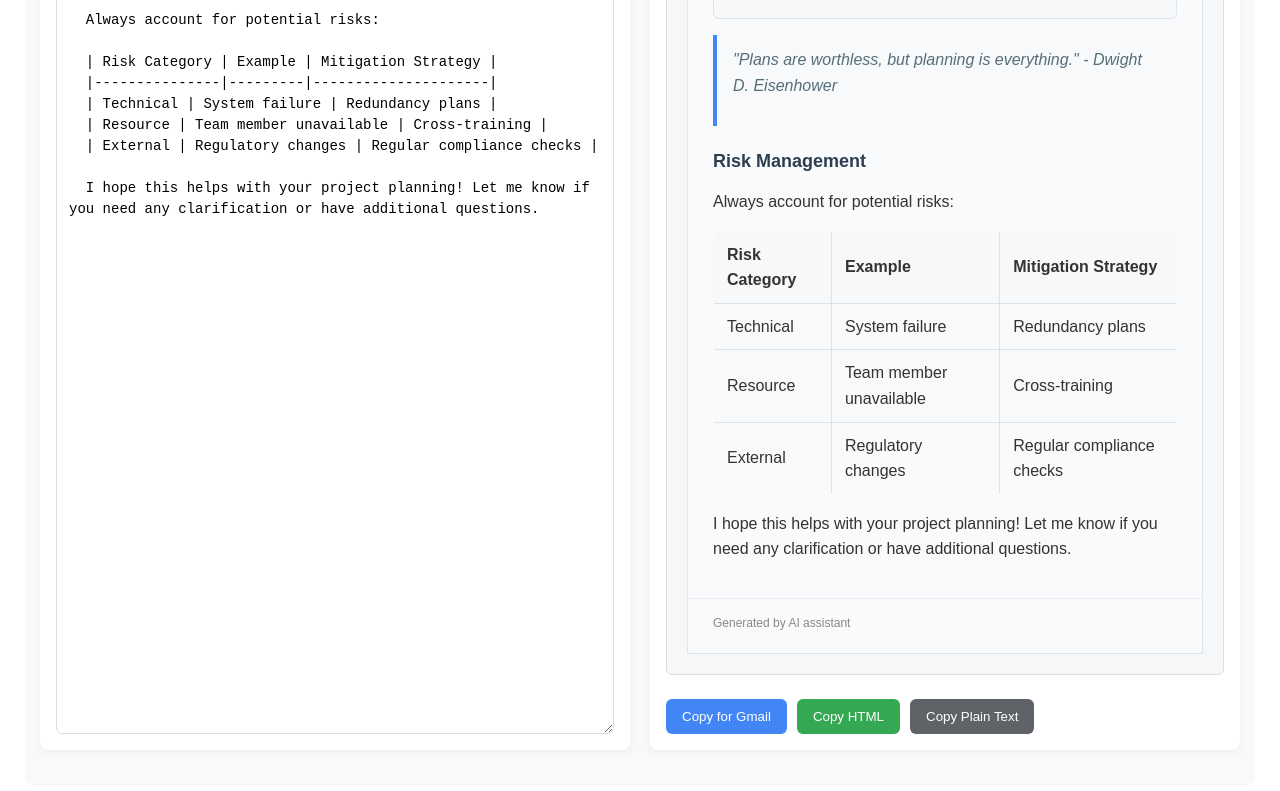
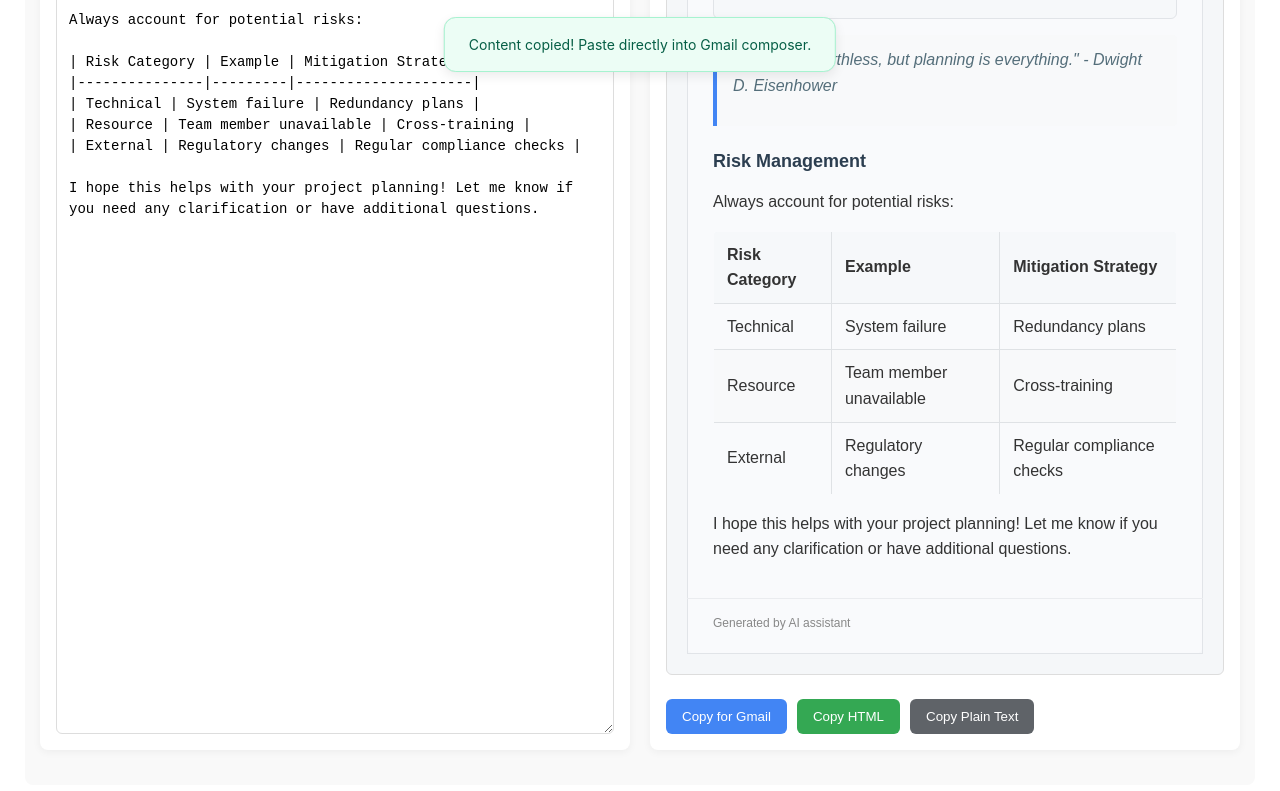
Before and after one commit to iantimes/sendai, a plain HTML site: page public/index.html in a window 1280 px wide. Both pictures are taken after a click on the button "Copy for Gmail". Shown: the part 838-1629 px from the top of the page. Drawn offline with nearby package versions, Linux system fonts and the light colour scheme.

Commit message:
Enhances UI feedback system with toast notifications
Replaces basic status messages with a modern toast notification system that:
- Supports multiple message types (success, error, warning, info)
- Allows stacking of up to 5 notifications
- Features smooth animations and hover effects
- Improves visibility with better positioning and styling

Refactors showStatus to showUIFeedback for better user experience and consistency

```diff
--- a/public/script.js
+++ b/public/script.js
@@ -80,7 +80,7 @@ document.addEventListener('DOMContentLoaded', () => {
       showStatus('', '');
     } catch (error) {
       console.error(error);
-        showStatus('Error rendering markdown', 'error');
+      showUIFeedback('Error rendering markdown', 'error');
     }
   }
 
@@ -114,7 +114,7 @@ document.addEventListener('DOMContentLoaded', () => {
             'text/plain': textBlob
           })
         ]).then(() => {
-            showStatus('Content copied! Paste directly into Gmail composer.', 'success');
+          showUIFeedback('Content copied! Paste directly into Gmail composer.', 'success');
           manualCopyInfo.classList.remove('show');
         }).catch(err => {
           console.warn('Clipboard API write failed, trying alternative method', err);
@@ -143,7 +143,7 @@ document.addEventListener('DOMContentLoaded', () => {
         const successful = document.execCommand('copy');
 
         if (successful) {
-            showStatus('Content copied! Paste directly into Gmail composer.', 'success');
+          showUIFeedback('Content copied! Paste directly into Gmail composer.', 'success');
           manualCopyInfo.classList.remove('show');
         } else {
           showManualCopyInfo();
@@ -158,7 +158,7 @@ document.addEventListener('DOMContentLoaded', () => {
     }
 
     function showManualCopyInfo() {
-        showStatus('Automatic copy failed. Please try manual selection or HTML copy.', 'error');
+      showUIFeedback('Automatic copy failed. Please try manual selection or HTML copy.', 'error');
       manualCopyInfo.classList.add('show');
     }
   });
@@ -173,13 +173,13 @@ document.addEventListener('DOMContentLoaded', () => {
       const successful = document.execCommand('copy');
 
       if (successful) {
-          showStatus('HTML copied! Use Gmail\'s "Insert as HTML" option.', 'success');
+        showUIFeedback('HTML copied! Use Gmail\'s "Insert as HTML" option.', 'success');
       } else {
-          showStatus('Failed to copy HTML. Try again.', 'error');
+        showUIFeedback('Failed to copy HTML. Try again.', 'error');
       }
     } catch (error) {
       console.error('HTML copy error:', error);
-        showStatus('Error copying HTML.', 'error');
+      showUIFeedback('Error copying HTML.', 'error');
     }
   });
 
@@ -193,13 +193,13 @@ document.addEventListener('DOMContentLoaded', () => {
       const successful = document.execCommand('copy');
 
       if (successful) {
-          showStatus('Plain text copied!', 'success');
+        showUIFeedback('Plain text copied!', 'success');
       } else {
-          showStatus('Failed to copy text. Try again.', 'error');
+        showUIFeedback('Failed to copy text. Try again.', 'error');
       }
     } catch (error) {
       console.error('Text copy error:', error);
-        showStatus('Error copying text.', 'error');
+      showUIFeedback('Error copying text.', 'error');
     }
   });
 
@@ -391,4 +391,52 @@ document.addEventListener('DOMContentLoaded', () => {
       statusElement.style.display = 'none';
     }, 3000);
   }
+
+  function showUIFeedback(message, type = "info") {
+    let uiFeedbackContainer = document.querySelector(".ui-feedback-container");
+
+    if (!uiFeedbackContainer) {
+      uiFeedbackContainer = document.createElement("div");
+      uiFeedbackContainer.classList.add("ui-feedback-container");
+      document.body.appendChild(uiFeedbackContainer);
+    }
+
+    const uiFeedback = document.createElement("div");
+    uiFeedback.classList.add("ui-feedback");
+    uiFeedback.classList.add(type);
+
+    const messageText = document.createElement("span");
+    messageText.textContent = message;
+    uiFeedback.appendChild(messageText);
+    uiFeedback.style.cursor = "pointer";
+
+    const removeFeedback = () => {
+      uiFeedback.classList.remove("show");
+      setTimeout(() => {
+        if (uiFeedbackContainer.contains(uiFeedback)) {
+          uiFeedbackContainer.removeChild(uiFeedback);
+        }
+      }, 300);
+    };
+
+    uiFeedback.addEventListener("click", removeFeedback);
+    uiFeedbackContainer.appendChild(uiFeedback);
+
+    const maxMessages = 5;
+    if (uiFeedbackContainer.childElementCount > maxMessages) {
+      uiFeedbackContainer.removeChild(uiFeedbackContainer.firstChild);
+    }
+
+    requestAnimationFrame(() => {
+      uiFeedback.classList.add("show");
     });
+
+    const timeout = setTimeout(() => {
+      removeFeedback();
+    }, 4000);
+
+    uiFeedback.addEventListener("click", () => {
+      clearTimeout(timeout);
+    });
+  }
+});
--- a/public/styles.css
+++ b/public/styles.css
@@ -185,3 +185,78 @@
       margin-bottom: 8px;
     }
   }
+
+
+  .ui-feedback-container {
+    position: fixed;
+    top: 24px;
+    left: 50%;
+    transform: translateX(-50%);
+    display: flex;
+    flex-direction: column;
+    align-items: center;
+    z-index: 9999;
+    gap: 12px;
+    pointer-events: none;
+  }
+
+  .ui-feedback {
+    background-color: white;
+    color: #1a1a1a;
+    padding: 16px 24px;
+    border-radius: 12px;
+    box-shadow:
+      0 4px 12px rgba(0, 0, 0, 0.08),
+      0 0 1px rgba(0, 0, 0, 0.1);
+    font-family: -apple-system, BlinkMacSystemFont, "Segoe UI", Roboto, sans-serif;
+    font-size: 14px;
+    line-height: 1.5;
+    min-width: 300px;
+    max-width: 380px;
+    opacity: 0;
+    visibility: hidden;
+    transform: translateY(-20px);
+    transition: all 0.3s cubic-bezier(0.4, 0, 0.2, 1);
+    display: flex;
+    align-items: center;
+    justify-content: center;
+    pointer-events: auto;
+    text-align: center;
+  }
+
+  .ui-feedback:hover {
+    opacity: 0.8;
+    transform: translateY(-2px);
+    box-shadow: 0 6px 16px rgba(0, 0, 0, 0.12);
+  }
+
+  .ui-feedback.show {
+    opacity: 1;
+    visibility: visible;
+    transform: translateY(0);
+  }
+
+  /* Different types of messages */
+  .ui-feedback.success {
+    background-color: #ecfdf5;
+    color: #065f46;
+    border: 1px solid #a7f3d0;
+  }
+
+  .ui-feedback.error {
+    background-color: #fef2f2;
+    color: #991b1b;
+    border: 1px solid #fecaca;
+  }
+
+  .ui-feedback.warning {
+    background-color: #fffbeb;
+    color: #92400e;
+    border: 1px solid #fde68a;
+  }
+
+  .ui-feedback.info {
+    background-color: #eff6ff;
+    color: #1e40af;
+    border: 1px solid #bfdbfe;
+  }
```
Lines whose indentation alone changed are shown as unchanged.
